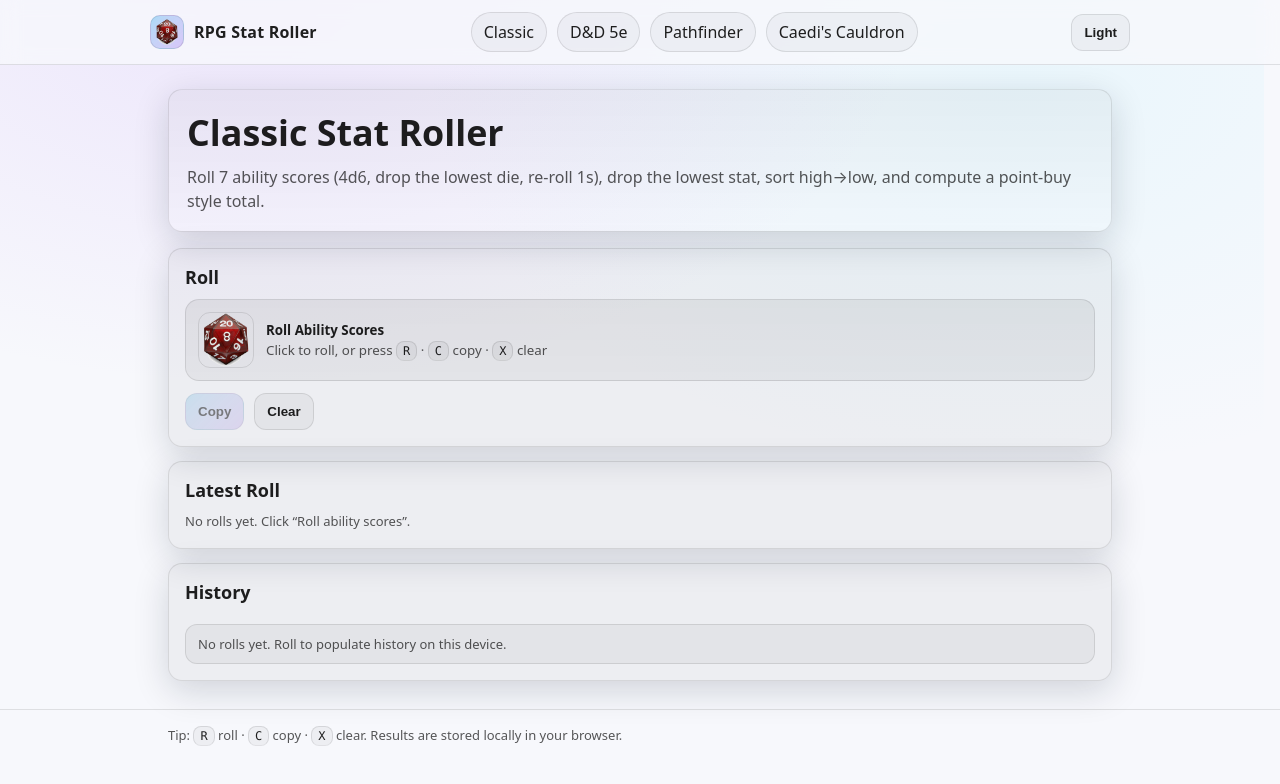
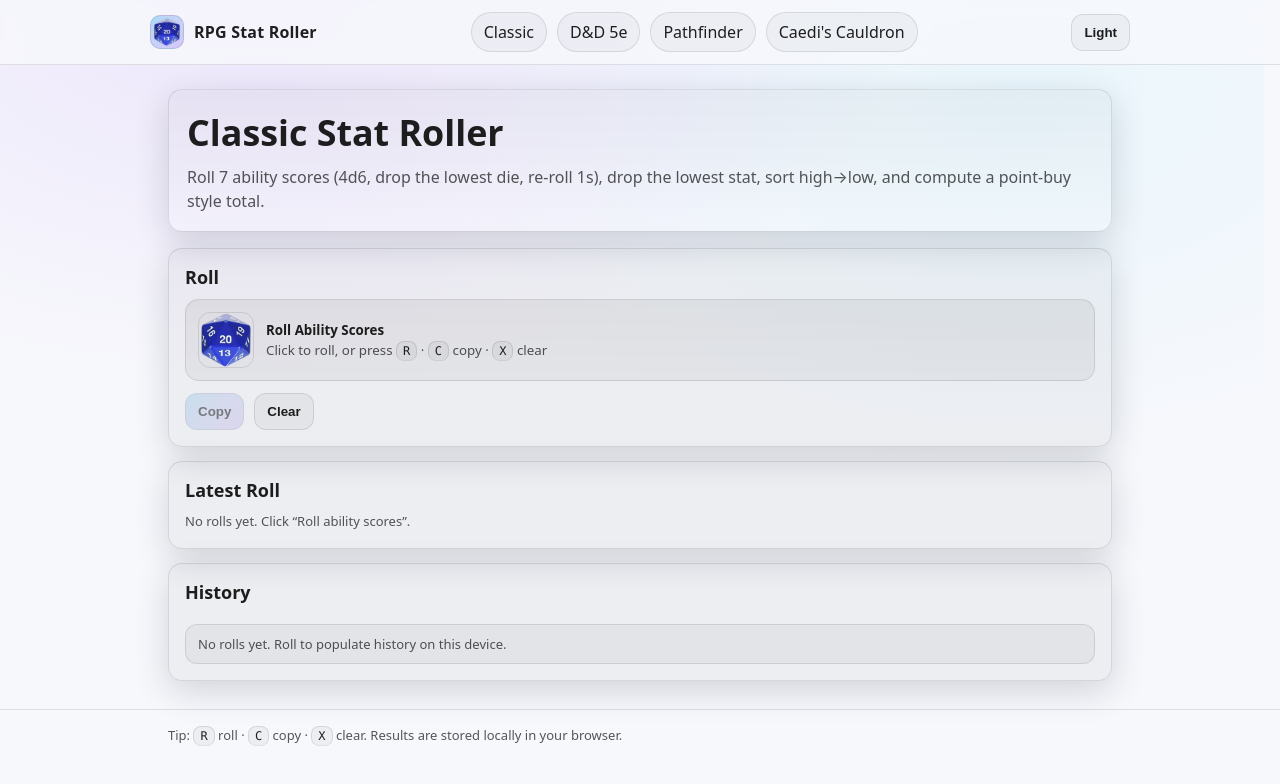
Before and after one commit to FrankJamison/2017RPGStatRoller, a plain HTML site: page index.html in a window 1280 px wide. Drawn offline with Linux system fonts and the light colour scheme.

Commit message:
Use d20.png icon

```diff
--- a/assets/app.css
+++ b/assets/app.css
@@ -123,8 +123,8 @@ a {
 }
 
 .brand-badge img {
-    width: 26px;
-    height: 26px;
+    width: 28px;
+    height: 28px;
     object-fit: contain;
     border-radius: 8px;
 }
--- a/index.html
+++ b/index.html
@@ -219,7 +219,7 @@
         <div class="container header-inner">
             <a class="brand" href="index.html">
                 <span class="brand-badge" aria-hidden="true">
-                    <img src="images/critical-hit-d20.gif" alt="" aria-hidden="true">
+                    <img src="images/d20.png" alt="" aria-hidden="true">
                 </span>
                 <span>RPG Stat Roller</span>
             </a>
@@ -249,7 +249,7 @@
                     <h2>Roll</h2>
                     <div class="roll-area">
                         <button class="roll-button" id="rollBtn" type="button">
-                            <img src="images/critical-hit-d20.gif" alt="" aria-hidden="true">
+                            <img src="images/d20.png" alt="" aria-hidden="true">
                             <div>
                                 <div class="roll-title">Roll Ability Scores</div>
                                 <div class="roll-sub">Click to roll, or press <span class="kbd">R</span> · <span class="kbd">C</span> copy · <span class="kbd">X</span> clear</div>
```
Also changed, not shown: stat-roller-caedis-cauldron.html (+2 -2 lines), stat-roller-dnd5e.html (+2 -2 lines), stat-roller-min-10.html (+2 -2 lines), images/critical-hit-d20.gif (deleted), images/d20.png (added).
